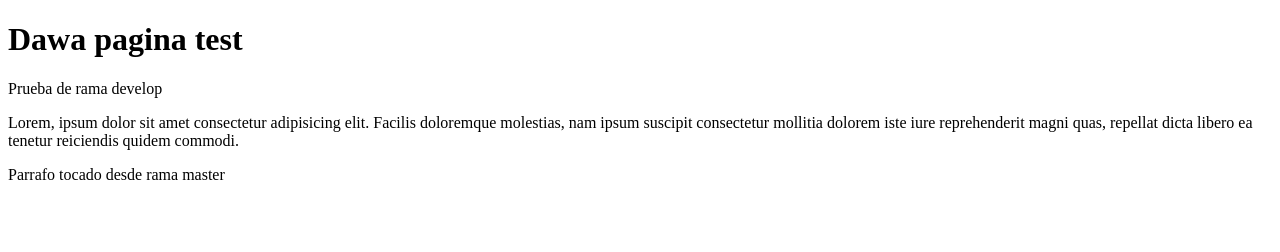
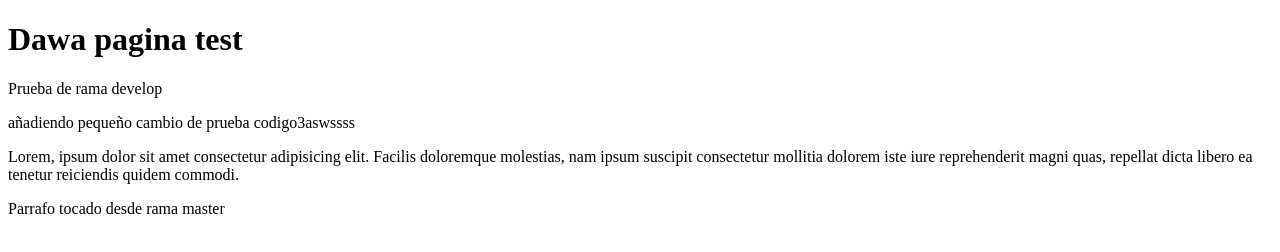
Before and after one commit to RubGonExp/git-ruben-test, a plain HTML site: page index.html in a window 1280 px wide. Drawn offline with Linux system fonts and the light colour scheme.

Commit message:
prueba6.3

```diff
--- a/index.html
+++ b/index.html
@@ -9,6 +9,7 @@
 <body>
     <h1>Dawa pagina test</h1>
     <p>Prueba de rama develop</p>
+    <p>añadiendo pequeño cambio de prueba codigo3aswssss</p>
     <p>Lorem, ipsum dolor sit amet consectetur adipisicing elit. Facilis doloremque molestias, nam ipsum suscipit consectetur mollitia dolorem iste iure reprehenderit magni quas, repellat dicta libero ea tenetur reiciendis quidem commodi.</p>
     <p>Parrafo tocado desde rama master</p>
 </body>
```
